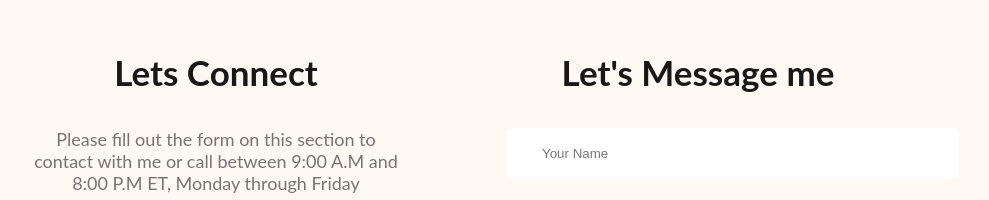
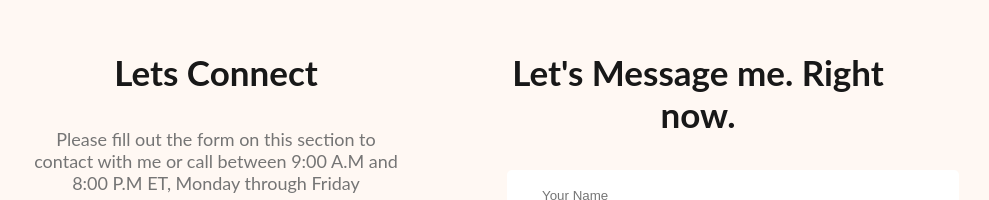
Before and after one commit to Solaimanislam/web-devloper-portfolio, a plain HTML site: page index.html in a window 1280 px wide. Shown: the part 3212-3412 px from the top of the page, without its empty margins (183-1172 px from the left). Drawn offline with Linux system fonts and the light colour scheme.

Commit message:
updated the footer message

```diff
--- a/index.html
+++ b/index.html
@@ -163,7 +163,7 @@
             </div>
         </div>
         <div class="footer-column">
-            <h3 class="section-title">Let's Message me</h3>
+            <h3 class="section-title">Let's Message me. Right now.</h3>
             <form class="contact" action="">
                 <input type="text" placeholder="Your Name">
                 <input type="email" name="" placeholder="Your Email" id="">
```
